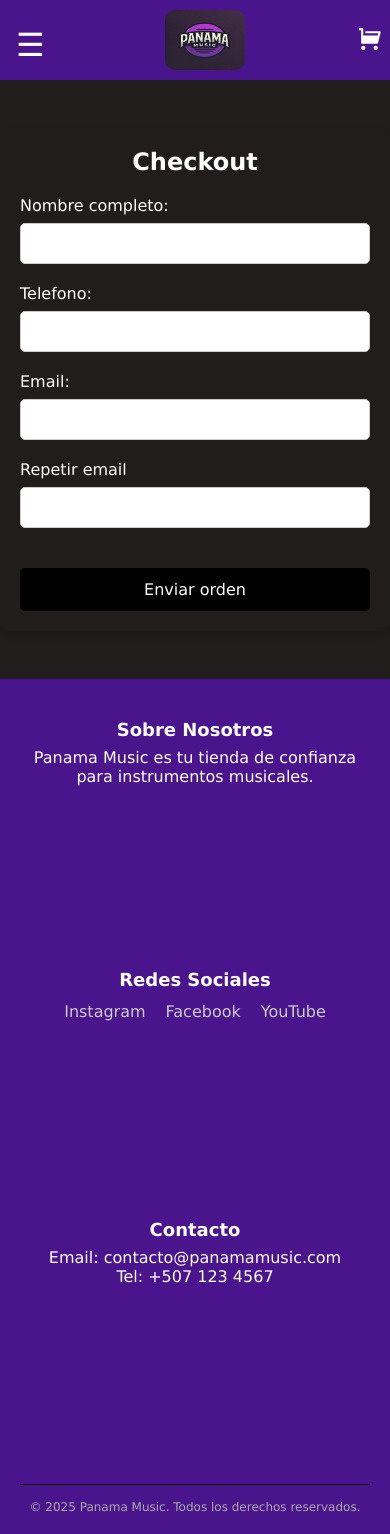
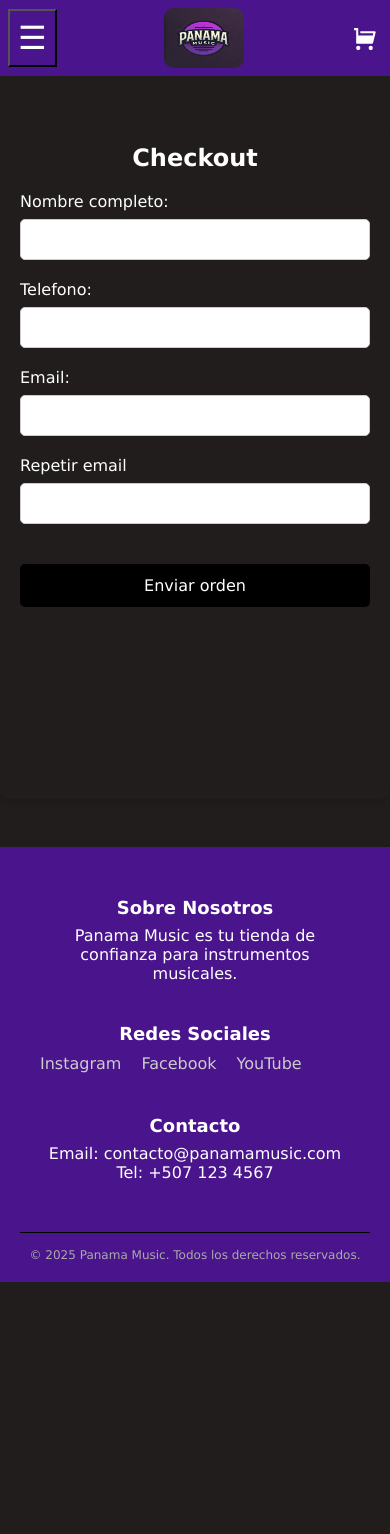
Before and after one commit to Franco-Avanzatti/React, a React (Vite) app: page /checkout in a window 390 px wide. After the commit the page ends 1282 px from the top, so only its background shows below. Built offline with nearby package versions, Linux system fonts and the light colour scheme; a web font is replaced by a local one.

Commit message:
Ajustes en Footer

```diff
--- a/src/components/Cart/Cart.jsx
+++ b/src/components/Cart/Cart.jsx
@@ -38,7 +38,7 @@ const Cart = () => {
           <h3>Precio total: {totalPrice().toLocaleString("es-ES")}</h3>
           <Link className="button-to-cart" to="/checkout">Continuar con mi compra</Link>
         </div>
-        <button onClick={deleteCart}>Vaciar carrito</button>
+        <button className="button-to-cart" onClick={deleteCart}>Vaciar carrito</button>
 
       </div>
 
--- a/src/components/Cart/cart.css
+++ b/src/components/Cart/cart.css
@@ -4,7 +4,6 @@
   display: flex;
   flex-direction: column;
   min-height: 92vh;
-
 }
 
 h3 {
@@ -80,7 +79,9 @@ h3 {
   font-size: 18px;
 }
 
-.button-to-cart {
+.button-to-cart,
+.button-to-cart:link,
+.button-to-cart:visited {
   display: inline-block;
   background-color: black;
   color: white;
@@ -89,6 +90,12 @@ h3 {
   border-radius: 5px;
   margin-top: 20px;
   text-align: center;
+  border: none;
+  font-family: inherit;
+  font-size: 16px;
+  cursor: pointer;
+  width: 100%;
+  max-width: 250px;
 }
 
 .button-to-cart:hover {
@@ -96,21 +103,6 @@ h3 {
   color: black;
   border: 2px solid black;
 }
-
-button {
-  margin-top: 10px;
-  background-color: black;
-  color: white;
-  padding: 8px 16px;
-  border: none;
-  border-radius: 4px;
-  cursor: pointer;
-}
-
-button:hover {
-  background-color: #a39b9b;
-}
-
 .item-cart {
   margin-top: 2rem;
 }
--- a/src/components/Checkout/checkout.css
+++ b/src/components/Checkout/checkout.css
@@ -5,6 +5,7 @@
     padding: 20px;
     width: 100%;
     max-width: 500px;
+    min-height: 80vh;
     margin: 3rem auto;
     border-radius: 10px;
     box-shadow: 0 4px 6px rgba(0, 0, 0, 0.1);
@@ -64,9 +65,10 @@
 .container-order{
   display: flex;
   flex-direction: column;
+  min-height: 92vh;
   align-items: center;
   justify-content: center;
-  margin: 10rem auto;
+
   gap: 1rem;
 }
 
--- a/src/components/Footer/Footer.jsx
+++ b/src/components/Footer/Footer.jsx
@@ -16,7 +16,7 @@ function Footer() {
         <li><a href="#">YouTube</a></li>
       </ul>
     </div>
-                <div className="footer-section">
+    <div className="footer-section ">
       <h4>Contacto</h4>
       <p>Email: contacto@panamamusic.com</p>
       <p>Tel: +507 123 4567</p>
@@ -26,6 +26,7 @@ function Footer() {
     &copy; {new Date().getFullYear()} Panama Music. Todos los derechos reservados.
   </div>
 </footer>
+
     );
 }
 
--- a/src/components/Footer/footer.css
+++ b/src/components/Footer/footer.css
@@ -54,28 +54,53 @@
 /* Mobile */
 @media (max-width: 768px) {
   .footer-content {
-    flex-direction: column;
-    align-items: center;
+    display: grid;
+    grid-template-areas:
+      "about"
+      "social"
+      "contact";
+    grid-template-columns: 1fr;
+    gap: 20px;
     text-align: center;
-    gap: 0;
-    padding: 10px 0;
+    padding: 20px 10px;
+  }
+
+  .footer-section.about {
+    grid-area: about;
+  }
+
+  .footer-section.social {
+    grid-area: social;
+  }
+
+  .footer-section.contact {
+    grid-area: contact;
   }
 
   .footer-section {
-    margin: 0;
-    padding: 10px 0;
+    margin: 10px;
+    padding: 0;
   }
 
   .footer-section h4 {
-    margin: 0 0 8px 0;
+    margin-bottom: 8px;
+  }
+
+  .footer-section ul {
+    list-style: none;
+    padding: 0;
+    margin: 0;
   }
 
   .footer-section ul li {
-    margin: 4px 0;
+    padding: 2px 0;
+    margin: 0;
+    line-height: 1.2;
   }
 
   .footer-bottom {
+    text-align: center;
     font-size: 12px;
-    margin-top: 15px;
+    margin-top: 20px;
   }
 }
--- a/src/components/NavBar/NavBar.jsx
+++ b/src/components/NavBar/NavBar.jsx
@@ -1,4 +1,4 @@
-import { useState } from "react";
+import { useState, useEffect } from "react";
 import CartWidget from "./CartWidget";
 import bannerImage from "../../assets/panama.webp";
 import { NavLink, Link } from "react-router-dom";
@@ -6,6 +6,15 @@ import "./navbar.css";
 
 const NavBar = () => {
     const [menuOpen, setMenuOpen] = useState(false);
+
+    useEffect(() =>{
+        if (menuOpen) {
+            document.body.classList.add("no-scroll");
+        }else {
+            document.body.classList.remove("no-scroll");
+        }
+    }, [menuOpen]);
+
 
     return (
         <nav className="navbar">
--- a/src/components/NavBar/navbar.css
+++ b/src/components/NavBar/navbar.css
@@ -1,4 +1,4 @@
-.navbar{
+.navbar {
     display: flex;
     align-items: center;
     justify-content: space-evenly;
@@ -6,31 +6,43 @@
     padding: 8px;
     width: 100%;
 }
-.banner{
+
+.banner {
     border-radius: 10px;
 }
 
-.navbar .menu-toggle{
+.navbar .menu-toggle {
     display: none;
     padding: 8px;
 }
 
-.navbar .categories{
+.navbar .categories {
     display: flex;
-    gap:  100px;
+    gap: 100px;
     font-weight: bold;
 }
-.categories .category{
+
+.categories .category {
     text-decoration: none;
 }
-.category-active{
+.categories .category:hover{
+    color: #ce93d8;
+}
+
+.category-active {
     color: #ce93d8;
     text-decoration: underline;
 }
-.cartwidget{
+
+.cartwidget {
+    display: flex;
+    align-items: center;
+    gap: 5px;
+    text-decoration: none;
     color: bisque;
 }
-.banner{
+
+.banner {
     display: flex;
     width: 80px;
     height: 60px;
@@ -54,22 +66,31 @@
 
     .navbar .categories {
         display: none;
-        padding:16px;
-        align-items: start;
-        padding-top: 64px;
+        position: fixed;
+        top: 78px;
+        left: 0;
+        width: 100%;
+        height: calc(100vh - 78px);
+        background: #4a148c;
         flex-direction: column;
-        position: absolute;
-        gap: 16px;
-        top: 65px;
-        height: 100vh;
-        left: 0;
-        background: #4a148c;
-        width: 100%;
+        align-items: center;
+        justify-content: center;
+        gap: 3rem;
         text-align: center;
         z-index: 10;
+        overflow: hidden;
     }
 
     .navbar .categories.open {
         display: flex;
+        flex-direction: column;
+        gap: 5rem;
+        align-items: center;
+        justify-content: center;
+    }
+
+    body.no-scroll {
+        overflow: hidden;
+        height: 100vh;
     }
 }
```
Lines whose indentation alone changed are shown as unchanged.
